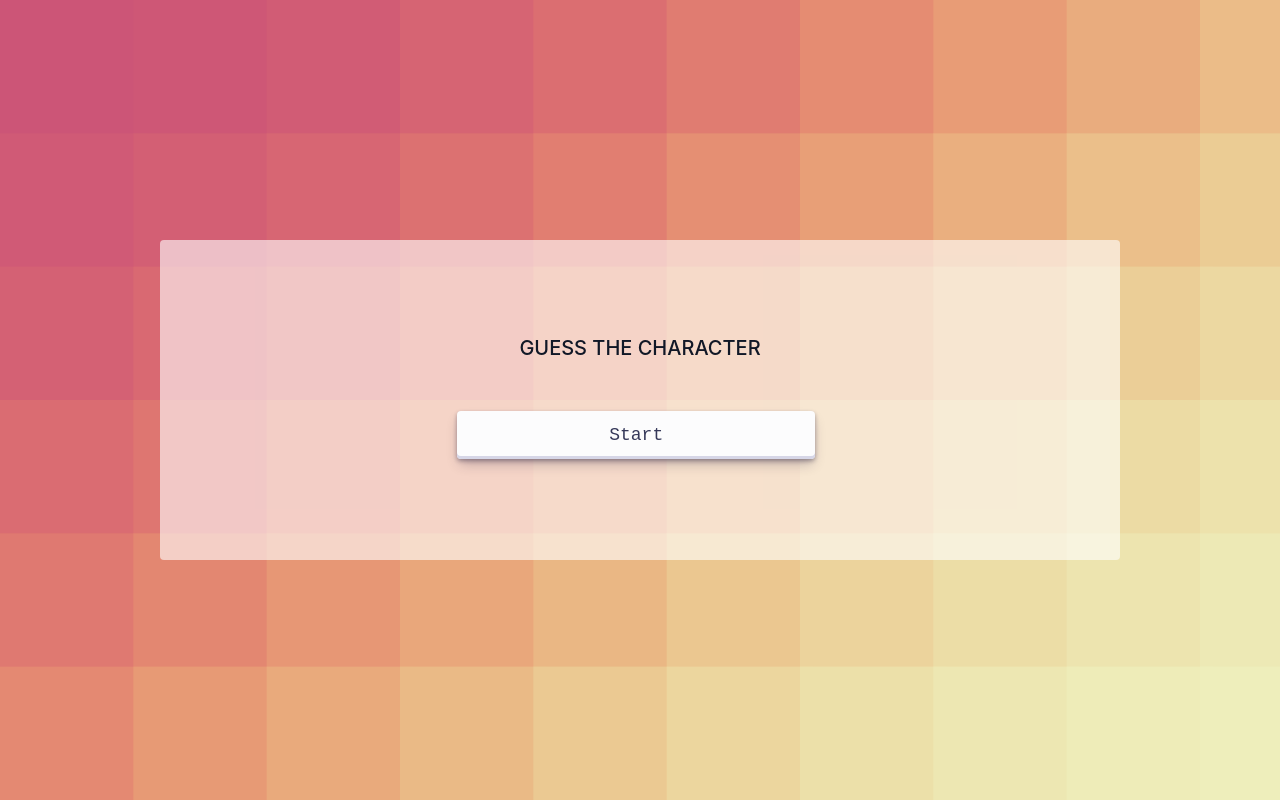
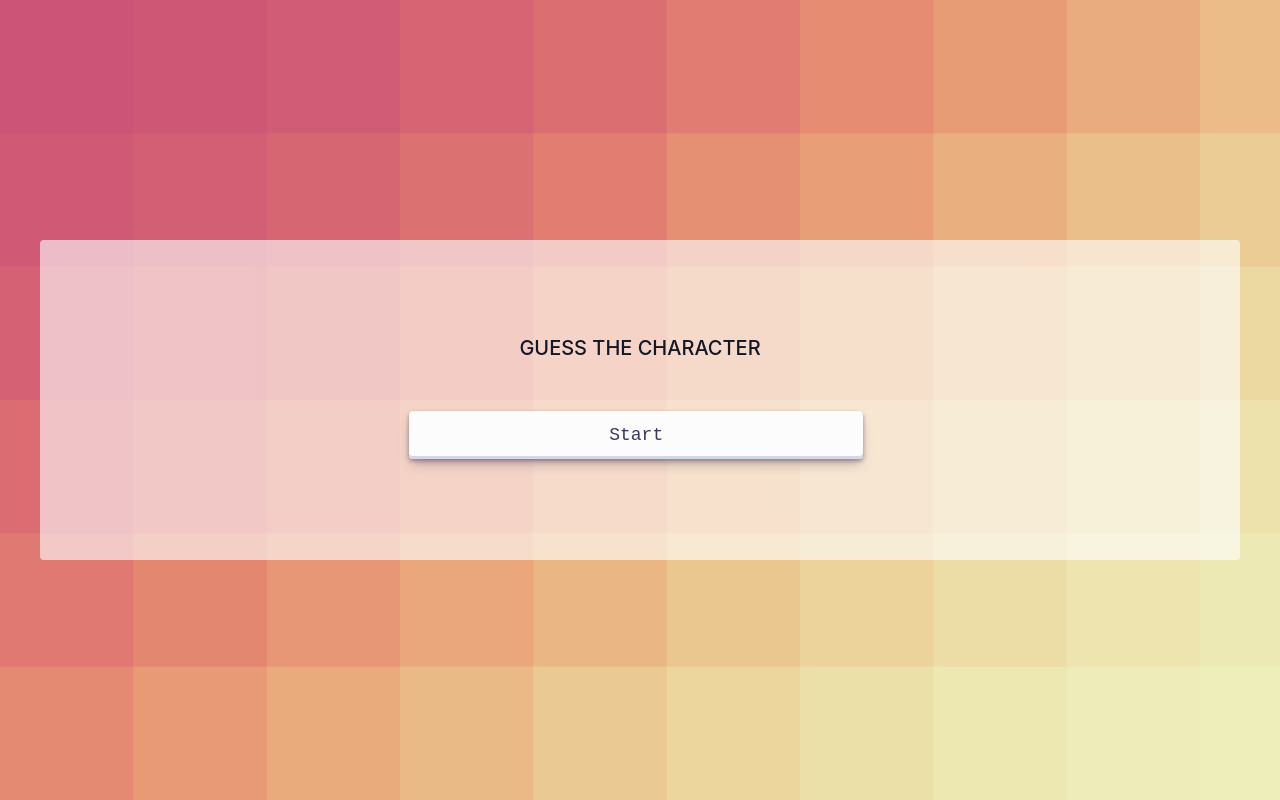
Before and after one commit to pdrowilson/guess-the-character, a React (Vite) app: page / in a window 1280 px wide. Built offline with nearby package versions, Linux system fonts and the light colour scheme.

Commit message:
wrapper size adjustments

```diff
--- a/src/Game/index.jsx
+++ b/src/Game/index.jsx
@@ -11,7 +11,7 @@ function Game({
   score
 }) {
   return (
-    <div className="p-8 w-9/12 bg-white/[.6] flex flex-col items-center justify-center rounded text-gray-900 ">
+    <div className="p-8 w-full mx-10 bg-white/[.6] flex flex-col items-center justify-center rounded text-gray-900 ">
       <h2 className="text-xl font-medium mb-6 uppercase rounded">Guess the character from: {chosenAnime.toUpperCase()}</h2>
       <div className='flex'>
         <h4 className='mx-1 my-3 bg-white border-2 border-neutral rounded-md p-2 font-medium'>
--- a/src/GameOver/index.jsx
+++ b/src/GameOver/index.jsx
@@ -2,7 +2,7 @@ import React from 'react';
 
 function GameOver({ restartGame }) {
   return (
-    <div className="p-8 w-9/12 h-2/5 bg-white/[.6] flex flex-col items-center justify-center rounded">
+    <div className="p-8 w-full mx-10 h-2/5 bg-white/[.6] flex flex-col items-center justify-center rounded">
       <h3 className="text-gray-900 text-xl font-medium mb-6 uppercase rounded">Game Over</h3>
       <button className="btn w-2/5" type="button" onClick={restartGame}>Restart</button>
     </div>
--- a/src/StartScreen/index.jsx
+++ b/src/StartScreen/index.jsx
@@ -3,7 +3,7 @@ import './style.css';
 
 function StartScreen({ startGame }) {
   return (
-    <div className="p-8 w-9/12 h-2/5 bg-white/[.6] flex flex-col items-center justify-center rounded">
+    <div className="p-8 w-full mx-10 h-2/5 bg-white/[.6] flex flex-col items-center justify-center rounded">
       <h3 className="text-gray-900 text-xl font-medium mb-6 uppercase rounded">Guess the character</h3>
       <button className="btn w-2/5" type="button" onClick={startGame}>Start</button>
     </div>
```
